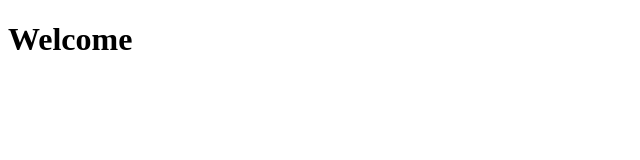
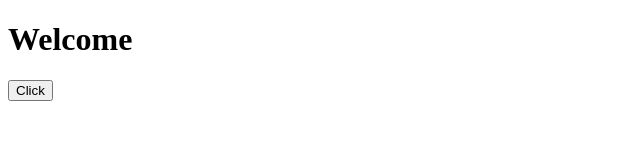
Before and after one commit to Sanjana60/Javascript, a plain HTML site: page index.html in a window 1280 px wide. Shown: the whole page, without its empty margins (0-640 px from the left). Drawn offline with Linux system fonts and the light colour scheme.

Commit message:
learnt the basics of javascript

```diff
--- a/index.html
+++ b/index.html
@@ -8,10 +8,14 @@
 </head>
 <body>
     <h1>Welcome</h1>
-</body>
-
+    <div id="firstcontainer">
+    <button id="Click">Click</button>
+</div>
 <script>
     console.log("I love you");
     alert("I love you");
 </script>
+</body>
+
+
 </html>
```
